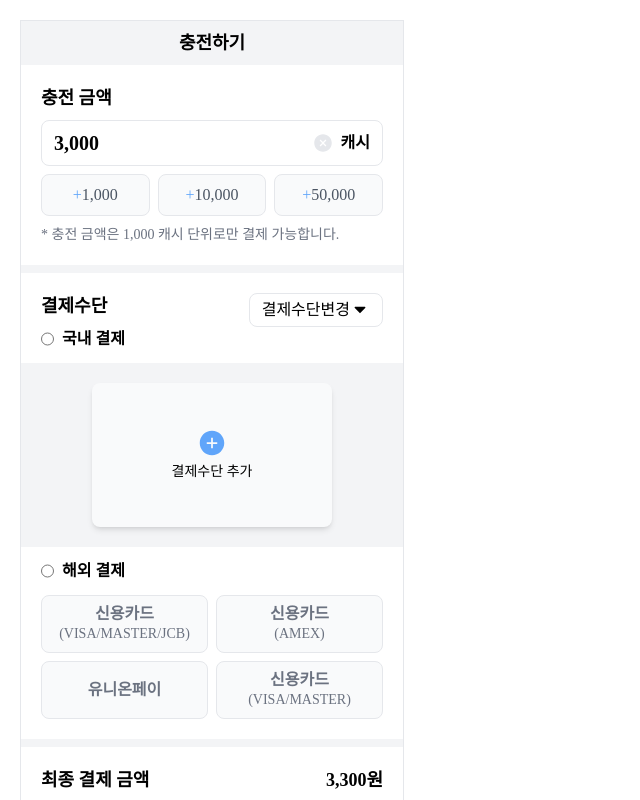
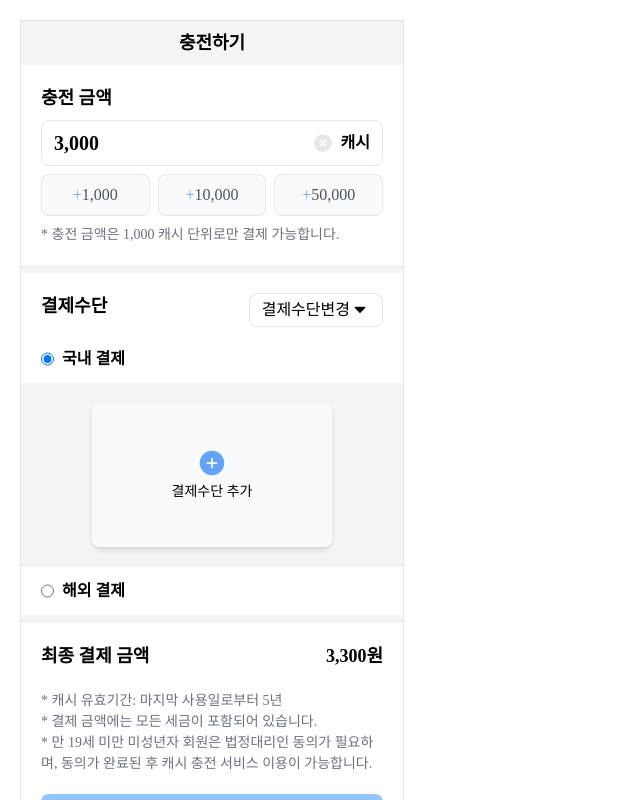
Before and after one commit to 5o-hyun/toonation, a React (Vite) app: page /account/charge in a window 1280 px wide. Shown: the top 800 px of the page, without its empty margins (0-640 px from the left). Built offline with nearby package versions, Linux system fonts and the light colour scheme; a web font is replaced by a local one.

Commit message:
feat: 해외결제수단 -#3

```diff
--- a/src/components/account/charge/BottomSheet.tsx
+++ b/src/components/account/charge/BottomSheet.tsx
@@ -51,7 +51,10 @@ const BottomSheet = ({ onChange, onClose }: Props) => {
           {payMethods.map((pay) => (
             <button
               key={pay.id}
-              onClick={() => onChange(pay.name)}
+              onClick={() => {
+                onChange(pay.name);
+                onClose();
+              }}
               className="flex flex-col items-center border-[1px] border-gray-300 rounded-lg py-2 bg-gray-50 gap-1 hover:bg-gray-200"
             >
               <img src={pay.imagePath} alt={pay.name} />
--- a/src/pages/account/charge/index.tsx
+++ b/src/pages/account/charge/index.tsx
@@ -8,6 +8,7 @@ import useToggle from "../../../lib/hook/useToggle";
 const ChargePage = () => {
   const [price, setPrice] = useState<number>(3000);
   const [payMethod, setPayMethod] = useState<string>("");
+  const [activeRadio, setActiveRadio] = useState<"korea" | "global">("korea");
   const [isOpenBottomSheet, toggleOpenBottomSheet] = useToggle();
 
   const onChangePrice = (e: React.ChangeEvent<HTMLInputElement>) => {
@@ -19,7 +20,6 @@ const ChargePage = () => {
 
   const onChangePayMethod = (method: string) => {
     setPayMethod(method);
-    toggleOpenBottomSheet();
   };
 
   const onClickReset = () => {
@@ -28,6 +28,10 @@ const ChargePage = () => {
 
   const onClickPlusPrice = (cash: number) => {
     setPrice((prev) => prev + cash);
+  };
+
+  const onClickRadio = (value: "korea" | "global") => {
+    setActiveRadio(value);
   };
 
   return (
@@ -68,8 +72,9 @@ const ChargePage = () => {
         </p>
       </div>
       <div className="border-b-8 border-gray-100">
-        <div className="px-5 pt-5 flex justify-between">
+        <div className="p-5 flex justify-between">
           <p className="font-bold text-[18px]">결제수단</p>
+          {activeRadio === "korea" && (
             <button
               onClick={toggleOpenBottomSheet}
               className="flex items-center border-[1px] px-3 py-1 rounded-lg font-medium"
@@ -77,14 +82,23 @@ const ChargePage = () => {
               결제수단변경
               <TiArrowSortedDown className="w-5 h-5" />
             </button>
+          )}
         </div>
         <div className="flex flex-col">
           <div className="px-5 flex gap-2 mb-3">
-            <input type="radio" id="option1" name="option" value="1" />
-            <label htmlFor="option1" className="font-bold">
+            <input
+              type="radio"
+              id="korea"
+              name="korea"
+              value="korea"
+              checked={activeRadio === "korea"}
+              onChange={() => onClickRadio("korea")}
+            />
+            <label htmlFor="korea" className="font-bold cursor-pointer">
               국내 결제
             </label>
           </div>
+          {activeRadio === "korea" && (
             <div className="bg-gray-100 p-5 flex justify-center gap-3 mb-3 overflow-auto">
               {payMethod !== "" ? (
                 <button className="bg-gray-50 w-60 h-36 rounded-lg shadow-md flex flex-col justify-center items-center gap-1">
@@ -100,29 +114,85 @@ const ChargePage = () => {
                 </button>
               )}
             </div>
+          )}
           <div className="px-5 flex gap-2 mb-3">
-            <input type="radio" id="option2" name="option" value="2" />
-            <label htmlFor="option2" className="font-bold">
+            <input
+              type="radio"
+              id="global"
+              name="global"
+              value="global"
+              checked={activeRadio === "global"}
+              onChange={() => onClickRadio("global")}
+            />
+            <label htmlFor="global" className="font-bold cursor-pointer">
               해외 결제
             </label>
           </div>
+          {activeRadio === "global" && (
             <div className="grid grid-cols-2 gap-2 px-5 pb-5">
-            <button className="border-[1px] bg-gray-50 rounded-lg text-gray-500 py-2 leading-5 hover:bg-gray-200">
-              <b>신용카드</b>
+              <button
+                onClick={() => onChangePayMethod("신용카드(VISA/MASTER/JCB)")}
+                className={`border-[1px] bg-gray-50 rounded-lg text-gray-500 py-2 leading-5 hover:bg-gray-200 ${
+                  payMethod === "신용카드(VISA/MASTER/JCB)" &&
+                  "!bg-blue-100 border-blue-400 border-2"
+                }`}
+              >
+                <b
+                  className={`${
+                    payMethod === "신용카드(VISA/MASTER/JCB)" && "text-blue-400"
+                  }`}
+                >
+                  신용카드
+                </b>
                 <p className="text-[14px]">(VISA/MASTER/JCB)</p>
               </button>
-            <button className="border-[1px] bg-gray-50 rounded-lg text-gray-500 py-2 leading-5 hover:bg-gray-200">
-              <b>신용카드</b>
+              <button
+                onClick={() => onChangePayMethod("신용카드(AMEX)")}
+                className={`border-[1px] bg-gray-50 rounded-lg text-gray-500 py-2 leading-5 hover:bg-gray-200 ${
+                  payMethod === "신용카드(AMEX)" &&
+                  "!bg-blue-100 border-blue-400 border-2"
+                }`}
+              >
+                <b
+                  className={`${
+                    payMethod === "신용카드(VISA/MASTER/JCB)" && "text-blue-400"
+                  }`}
+                >
+                  신용카드
+                </b>
                 <p className="text-[14px]">(AMEX)</p>
               </button>
-            <button className="border-[1px] bg-gray-50 rounded-lg text-gray-500 py-2 leading-5 hover:bg-gray-200">
-              <b>유니온페이</b>
+              <button
+                onClick={() => onChangePayMethod("유니온페이")}
+                className={`border-[1px] bg-gray-50 rounded-lg text-gray-500 py-2 leading-5 hover:bg-gray-200 ${
+                  payMethod === "유니온페이" &&
+                  "!bg-blue-100 border-blue-400 border-2"
+                }`}
+              >
+                <b
+                  className={`${payMethod === "유니온페이" && "text-blue-400"}`}
+                >
+                  유니온페이
+                </b>
               </button>
-            <button className="border-[1px] bg-gray-50 rounded-lg text-gray-500 py-2 leading-5 hover:bg-gray-200">
-              <b>신용카드</b>
+              <button
+                onClick={() => onChangePayMethod("신용카드(VISA/MASTER)")}
+                className={`border-[1px] bg-gray-50 rounded-lg text-gray-500 py-2 leading-5 hover:bg-gray-200 ${
+                  payMethod === "신용카드(VISA/MASTER)" &&
+                  "!bg-blue-100 border-blue-400 border-2"
+                }`}
+              >
+                <b
+                  className={`${
+                    payMethod === "신용카드(VISA/MASTER)" && "text-blue-400"
+                  }`}
+                >
+                  신용카드
+                </b>
                 <p className="text-[14px]">(VISA/MASTER)</p>
               </button>
             </div>
+          )}
         </div>
       </div>
       <div className="p-5">
@@ -138,7 +208,10 @@ const ChargePage = () => {
             완료된 후 캐시 충전 서비스 이용이 가능합니다.
           </p>
         </div>
-        <button className="bg-blue-400 w-full py-3 text-white font-bold text-[18px] rounded-lg">
+        <button
+          disabled={payMethod === "" || price === 0}
+          className="bg-blue-400 w-full py-3 text-white font-bold text-[18px] rounded-lg disabled:bg-blue-300 disabled:cursor-not-allowed"
+        >
           충전하기
         </button>
       </div>
```
Lines whose indentation alone changed are shown as unchanged.
